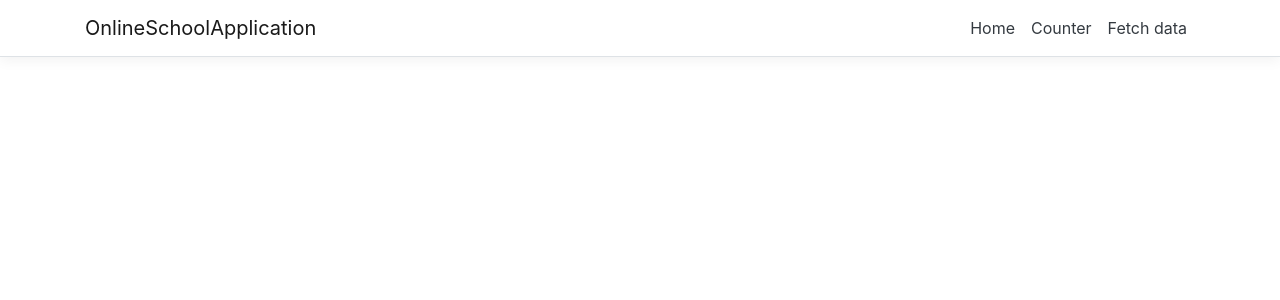
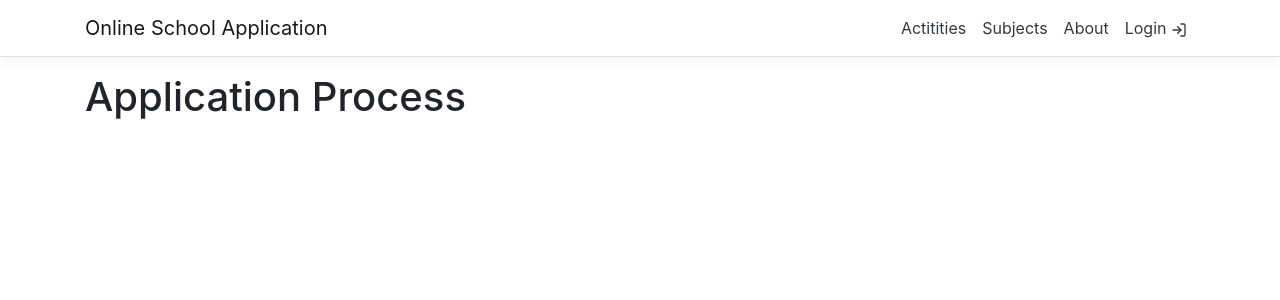
Before and after one commit to SibabalwePeter/OnlineSchoolApplication, a React (Create React App) app: page /Learner/Application in a window 1280 px wide. Shown: the top 300 px of the page. Built offline with nearby package versions, Linux system fonts and the light colour scheme.

Commit message:
Authentication and templates for dev

```diff
--- a/package.json
+++ b/package.json
@@ -3,6 +3,7 @@
   "version": "0.1.0",
   "private": true,
   "dependencies": {
+    "@auth0/auth0-react": "^1.2.0",
     "bootstrap": "^4.3.1",
     "connected-react-router": "6.5.2",
     "history": "4.10.1",
@@ -11,6 +12,7 @@
     "popper.js": "^1.16.0",
     "react": "16.11.0",
     "react-dom": "16.11.0",
+    "react-icons": "^4.2.0",
     "react-redux": "7.1.1",
     "react-router": "5.1.2",
     "react-router-dom": "5.1.2",
--- a/src/App.tsx
+++ b/src/App.tsx
@@ -4,6 +4,8 @@ import Layout from './components/Layout';
 import Home from './components/Home';
 import Counter from './components/Counter';
 import FetchData from './components/FetchData';
+import Application from './components/Learner/Application';
+import GeneralDashboard from './components/GeneralDashboard';
 
 import './custom.css'
 
@@ -12,5 +14,7 @@ export default () => (
         <Route exact path='/' component={Home} />
         <Route path='/counter' component={Counter} />
         <Route path='/fetch-data/:startDateIndex?' component={FetchData} />
+        <Route path='/Learner/Application' component={Application} />
+        <Route path='/GeneralDashboard' component={GeneralDashboard} />
     </Layout>
 );
--- /dev/null
+++ b/src/components/Admin/Dashboard.tsx
@@ -0,0 +1,17 @@
+import * as React from 'react';
+import { connect } from 'react-redux';
+import { RouteComponentProps } from 'react-router';
+
+/* Must be like Rhodes dashboard for students */
+
+class AdminDashboard extends React.PureComponent {
+    public render() {
+        return (
+            <React.Fragment>
+                <h1>Admin Dashboard</h1>
+            </React.Fragment>
+        );
+    }
+};
+
+export default AdminDashboard;
--- /dev/null
+++ b/src/components/Authentication.tsx
@@ -0,0 +1,11 @@
+import React from "react";
+import Login from "./Login";
+import Logout from "./Logout";
+import { useAuth0 } from "@auth0/auth0-react";
+
+const Authentication = () => {
+    const { isAuthenticated } = useAuth0();
+    return isAuthenticated ? <Logout /> : <Login />;
+};
+
+export default Authentication;
--- /dev/null
+++ b/src/components/GeneralDashboard.tsx
@@ -0,0 +1,17 @@
+import * as React from 'react';
+import LearnerDashboard from './Learner/Dashboard';
+import AdminDashboard from './Admin/Dashboard';
+import { useAuth0 } from '@auth0/auth0-react';
+
+
+/* Determine which dashboard to show(Learner/Admin)
+find a way to determine user role and render dashboards accordingly
+*/
+
+
+const GeneralDashboard =()=> {
+    const { user } = useAuth0();
+    return "142848@gmail.com"!=="142848@gmail.com"? <LearnerDashboard /> : <AdminDashboard />;
+};
+
+export default GeneralDashboard;
--- /dev/null
+++ b/src/components/Learner/Application.tsx
@@ -0,0 +1,22 @@
+import * as React from 'react';
+import { connect } from 'react-redux';
+
+/* This must be as stepper to capture all the neccessary detail for application:
+1. Personal
+2.Contact
+2. Next of Kin
+3. Medical records
+4. Previous subjects
+5. Prospective subjects
+*/
+class Application extends React.PureComponent {
+    public render() {
+        return (
+            <React.Fragment>
+                <h1>Application Process</h1>
+            </React.Fragment>
+        );
+    }
+};
+
+export default Application;
--- /dev/null
+++ b/src/components/Learner/Dashboard.tsx
@@ -0,0 +1,15 @@
+import * as React from 'react';
+
+/* Must be like Rhodes dashboard for students */
+
+class LearnerDashboard extends React.PureComponent {
+    public render() {
+        return (
+            <React.Fragment>
+                <h1>Learner Dashboard</h1>
+            </React.Fragment>
+        );
+    }
+};
+
+export default LearnerDashboard;
--- /dev/null
+++ b/src/components/Login.tsx
@@ -0,0 +1,12 @@
+import React from "react";
+import { FiLogIn } from 'react-icons/fi'
+
+import { useAuth0 } from "@auth0/auth0-react";
+
+const Login = () => {
+    const { loginWithRedirect } = useAuth0();
+
+    return <FiLogIn onClick={() => loginWithRedirect()} />;
+};
+
+export default Login;
--- /dev/null
+++ b/src/components/Logout.tsx
@@ -0,0 +1,11 @@
+import React from "react";
+import { useAuth0 } from "@auth0/auth0-react";
+import { FiLogOut } from "react-icons/fi";
+
+const Logout = () => {
+    const { logout } = useAuth0();
+
+    return <FiLogOut onClick={() => logout()} />;
+};
+
+export default Logout;
--- a/src/components/NavMenu.tsx
+++ b/src/components/NavMenu.tsx
@@ -2,29 +2,34 @@ import * as React from 'react';
 import { Collapse, Container, Navbar, NavbarBrand, NavbarToggler, NavItem, NavLink } from 'reactstrap';
 import { Link } from 'react-router-dom';
 import './NavMenu.css';
+import Authentication from './Authentication';
+import { useAuth0 } from '@auth0/auth0-react';
 
-export default class NavMenu extends React.PureComponent<{}, { isOpen: boolean }> {
-    public state = {
-        isOpen: false
-    };
-
-    public render() {
+const NavMenu=()=>{
+    const {isAuthenticated, user} = useAuth0();
     return (
         <header>
             <Navbar className="navbar-expand-sm navbar-toggleable-sm border-bottom box-shadow mb-3" light>
                 <Container>
-                        <NavbarBrand tag={Link} to="/">OnlineSchoolApplication</NavbarBrand>
-                        <NavbarToggler onClick={this.toggle} className="mr-2"/>
-                        <Collapse className="d-sm-inline-flex flex-sm-row-reverse" isOpen={this.state.isOpen} navbar>
+                    <NavbarBrand tag={Link} to="/">Online School Application</NavbarBrand>
+                    <NavbarToggler className="mr-2"/>
+                    <Collapse className="d-sm-inline-flex flex-sm-row-reverse" navbar>
                         <ul className="navbar-nav flex-grow">
                             <NavItem>
-                                    <NavLink tag={Link} className="text-dark" to="/">Home</NavLink>
+                                <NavLink tag={Link} className="text-dark" to="/counter">Actitities</NavLink>
                             </NavItem>
                             <NavItem>
-                                    <NavLink tag={Link} className="text-dark" to="/counter">Counter</NavLink>
+                                <NavLink tag={Link} className="text-dark" to="/counter">Subjects</NavLink>
+                            </NavItem>
+                            {isAuthenticated?
+                            <NavItem>
+                                <NavLink tag={Link} className="text-dark" to="/GeneralDashboard">Dashboard</NavLink>
+                            </NavItem>:""}
+                            <NavItem>
+                                <NavLink tag={Link} className="text-dark" to="/fetch-data">About</NavLink>
                             </NavItem>
                             <NavItem>
-                                    <NavLink tag={Link} className="text-dark" to="/fetch-data">Fetch data</NavLink>
+                                <NavLink tag={Link} className="text-dark">{isAuthenticated ? "Logout " : "Login "}<Authentication /></NavLink>
                             </NavItem>
                         </ul>
                     </Collapse>
@@ -33,10 +38,4 @@ export default class NavMenu extends React.PureComponent<{}, { isOpen: boolean }
         </header>
     );
 }
-
-    private toggle = () => {
-        this.setState({
-            isOpen: !this.state.isOpen
-        });
-    }
-}
+export default NavMenu;
--- a/src/index.tsx
+++ b/src/index.tsx
@@ -8,6 +8,7 @@ import { createBrowserHistory } from 'history';
 import configureStore from './store/configureStore';
 import App from './App';
 import registerServiceWorker from './registerServiceWorker';
+import { Auth0Provider } from '@auth0/auth0-react';
 
 // Create browser history to use in the Redux store
 const baseUrl = document.getElementsByTagName('base')[0].getAttribute('href') as string;
@@ -19,7 +20,13 @@ const store = configureStore(history);
 ReactDOM.render(
     <Provider store={store}>
         <ConnectedRouter history={history}>
+            <Auth0Provider
+                domain="capslocktechnologies-login.us.auth0.com"
+                clientId="KmBEygA0N7aC3DeTryo6SkHAR0rsizD4"
+                redirectUri={window.location.origin}
+                >
             <App />
+            </Auth0Provider>
         </ConnectedRouter>
     </Provider>,
     document.getElementById('root'));
```
Also changed, not shown: 1 other file (tests, documents, lock files or other folders). Lines whose indentation alone changed are shown as unchanged.
